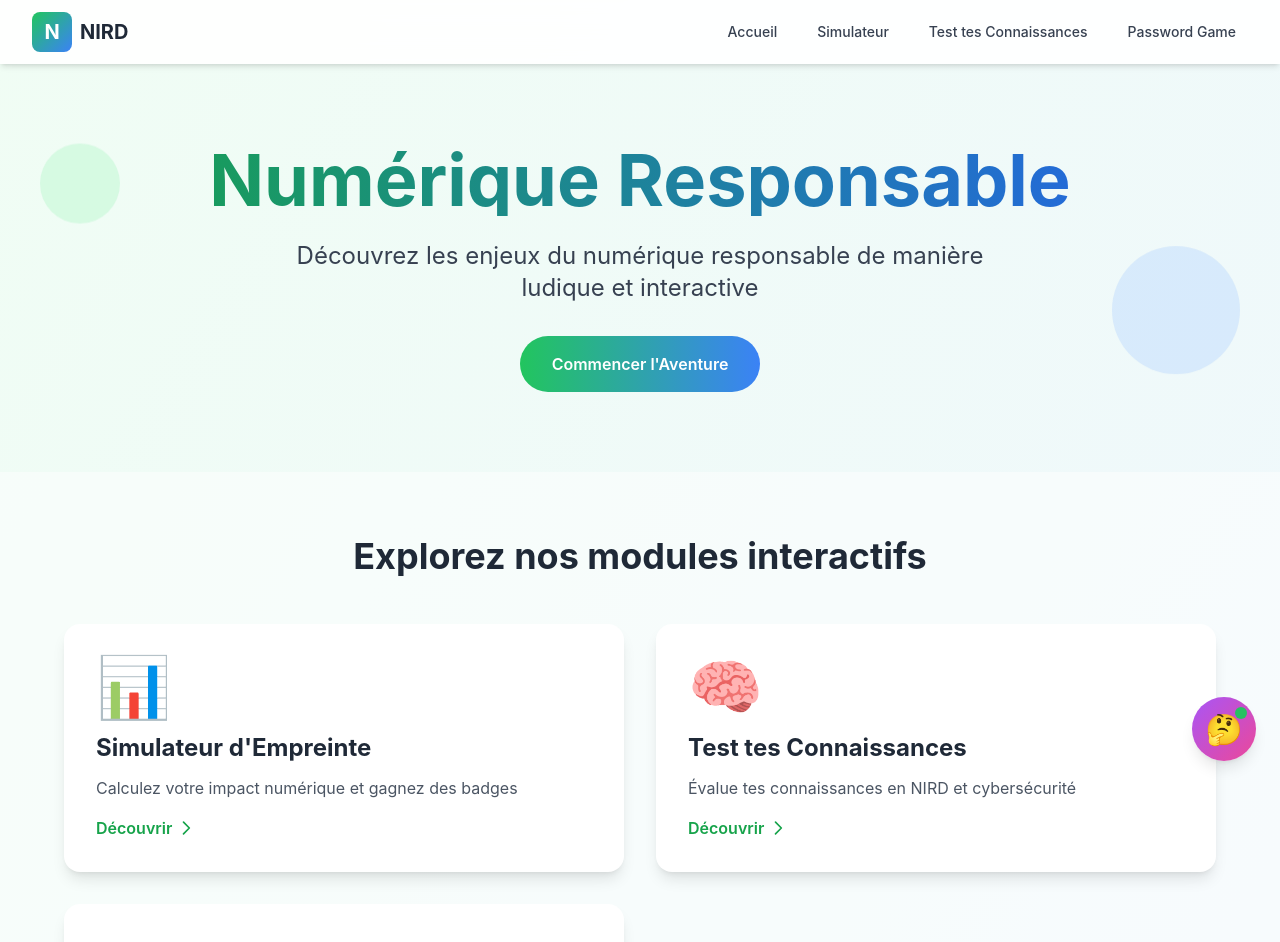
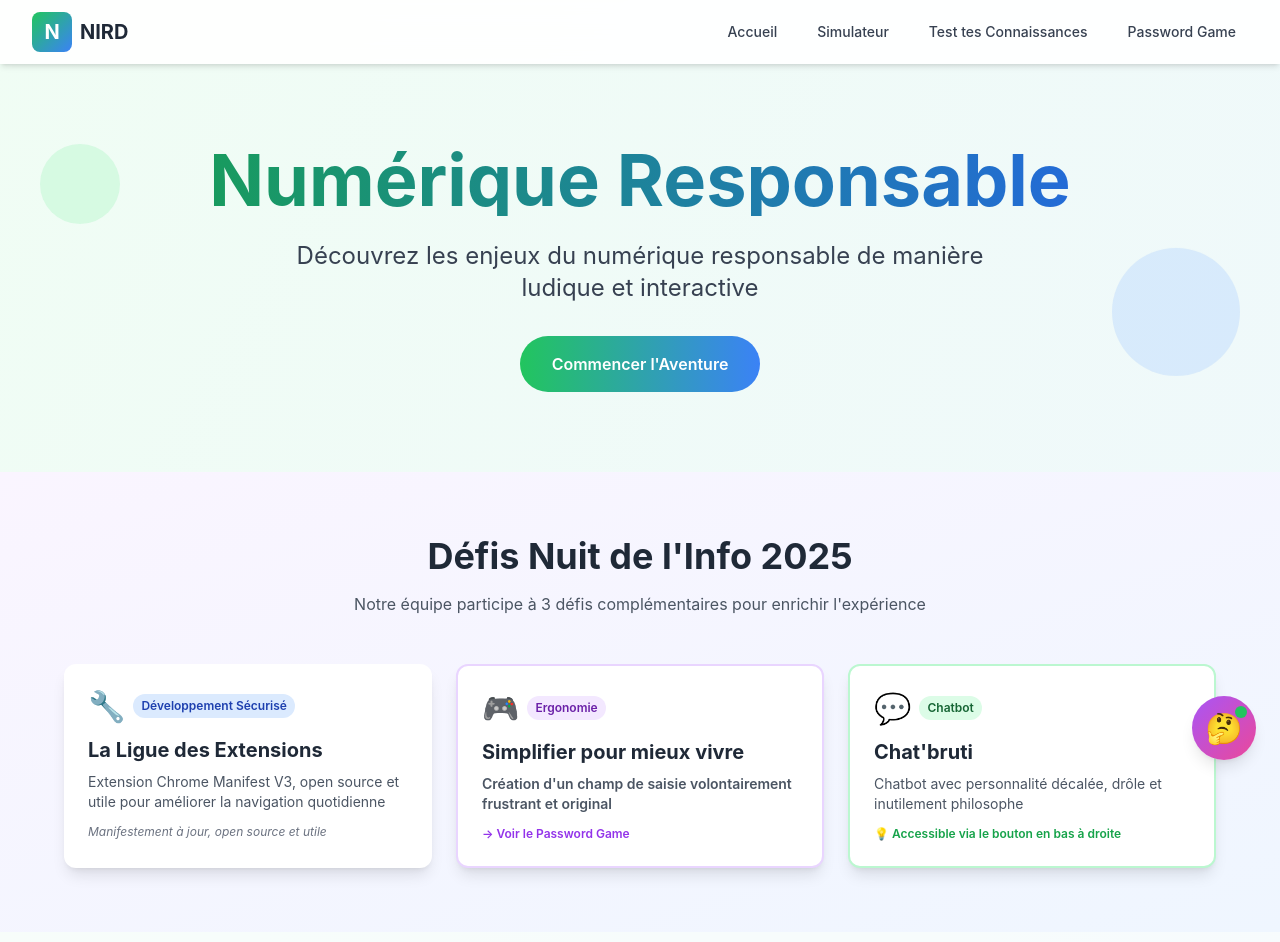
Before and after one commit to killianrms/NDI2025, a Next.js app: page / in a window 1280 px wide. Shown: the top 942 px of the page. Built offline with nearby package versions, Linux system fonts and the light colour scheme.

Commit message:
Feat : page accueil

```diff
--- a/app/page.tsx
+++ b/app/page.tsx
@@ -47,8 +47,87 @@
                 </div>
 
                 {/* Floating elements */}
-        <div className="absolute top-20 left-10 w-20 h-20 bg-green-200 rounded-full opacity-50 animate-float"></div>
-        <div className="absolute bottom-20 right-10 w-32 h-32 bg-blue-200 rounded-full opacity-50 animate-float" style={{ animationDelay: '1s' }}></div>
+                <div
+                    className="absolute top-20 left-10 w-20 h-20 bg-green-200 rounded-full opacity-50 animate-float"></div>
+                <div className="absolute bottom-20 right-10 w-32 h-32 bg-blue-200 rounded-full opacity-50 animate-float"
+                     style={{animationDelay: '1s'}}></div>
+            </section>
+
+            {/* Défis Section */}
+            <section className="py-16 px-4 bg-gradient-to-br from-purple-50 to-blue-50">
+                <div className="max-w-6xl mx-auto">
+                    <h2 className="text-4xl font-bold text-center mb-4 text-gray-800">
+                        Défis Nuit de l'Info 2025
+                    </h2>
+                    <p className="text-center text-gray-600 mb-12 max-w-2xl mx-auto">
+                        Notre équipe participe à 3 défis complémentaires pour enrichir l'expérience
+                    </p>
+
+                    <div className="grid md:grid-cols-3 gap-6">
+                        {/* Défi 1: La Ligue des Extensions */}
+                        <div className="bg-white rounded-xl shadow-lg p-6 hover:shadow-xl transition-shadow">
+                            <div className="flex items-center gap-2 mb-3">
+                                <span className="text-3xl">🔧</span>
+                                <div className="text-xs bg-blue-100 text-blue-800 px-2 py-1 rounded-full font-semibold">
+                                    Développement Sécurisé
+                                </div>
+                            </div>
+                            <h3 className="text-xl font-bold mb-2 text-gray-800">
+                                La Ligue des Extensions
+                            </h3>
+                            <p className="text-sm text-gray-600 mb-3">
+                                Extension Chrome Manifest V3, open source et utile pour améliorer la navigation
+                                quotidienne
+                            </p>
+                            <div className="text-xs text-gray-500 italic">
+                                Manifestement à jour, open source et utile
+                            </div>
+                        </div>
+
+                        {/* Défi 2: L'ergonomie */}
+                        <Link href="/password-game"
+                              className="text-xs text-purple-600 hover:text-purple-800 font-semibold">
+                            <div
+                                className="bg-white rounded-xl shadow-lg p-6 hover:shadow-xl transition-shadow border-2 border-purple-200">
+                                <div className="flex items-center gap-2 mb-3">
+                                    <span className="text-3xl">🎮</span>
+                                    <div
+                                        className="text-xs bg-purple-100 text-purple-800 px-2 py-1 rounded-full font-semibold">
+                                        Ergonomie
+                                    </div>
+                                </div>
+                                <h3 className="text-xl font-bold mb-2 text-gray-800">
+                                    Simplifier pour mieux vivre
+                                </h3>
+                                <p className="text-sm text-gray-600 mb-3">
+                                    Création d'un champ de saisie volontairement frustrant et original
+                                </p>
+                                → Voir le Password Game
+                            </div>
+                        </Link>
+
+                        {/* Défi 3: Chat'bruti */}
+                        <div
+                            className="bg-white rounded-xl shadow-lg p-6 hover:shadow-xl transition-shadow border-2 border-green-200">
+                            <div className="flex items-center gap-2 mb-3">
+                                <span className="text-3xl">💬</span>
+                                <div
+                                    className="text-xs bg-green-100 text-green-800 px-2 py-1 rounded-full font-semibold">
+                                    Chatbot
+                                </div>
+                            </div>
+                            <h3 className="text-xl font-bold mb-2 text-gray-800">
+                                Chat'bruti
+                            </h3>
+                            <p className="text-sm text-gray-600 mb-3">
+                                Chatbot avec personnalité décalée, drôle et inutilement philosophe
+                            </p>
+                            <div className="text-xs text-green-600 font-semibold">
+                                💡 Accessible via le bouton en bas à droite
+                            </div>
+                        </div>
+                    </div>
+                </div>
             </section>
 
             {/* Features Grid */}
@@ -63,17 +142,20 @@
                                 key={feature.href}
                                 href={feature.href}
                                 className="group relative overflow-hidden rounded-2xl bg-white p-8 shadow-lg hover:shadow-2xl transition-all transform hover:-translate-y-2"
-                style={{ animationDelay: `${index * 100}ms` }}
+                                style={{animationDelay: `${index * 100}ms`}}
                             >
-                <div className={`absolute inset-0 bg-gradient-to-br ${feature.color} opacity-0 group-hover:opacity-10 transition-opacity`}></div>
+                                <div
+                                    className={`absolute inset-0 bg-gradient-to-br ${feature.color} opacity-0 group-hover:opacity-10 transition-opacity`}></div>
                                 <div className="relative">
                                     <div className="text-6xl mb-4">{feature.icon}</div>
                                     <h3 className="text-2xl font-bold mb-3 text-gray-800">{feature.title}</h3>
                                     <p className="text-gray-600 mb-4">{feature.description}</p>
-                  <span className="inline-flex items-center text-green-600 font-semibold group-hover:gap-2 transition-all">
+                                    <span
+                                        className="inline-flex items-center text-green-600 font-semibold group-hover:gap-2 transition-all">
                     Découvrir
-                    <svg className="w-5 h-5 ml-1 group-hover:translate-x-1 transition-transform" fill="none" stroke="currentColor" viewBox="0 0 24 24">
-                      <path strokeLinecap="round" strokeLinejoin="round" strokeWidth={2} d="M9 5l7 7-7 7" />
+                    <svg className="w-5 h-5 ml-1 group-hover:translate-x-1 transition-transform" fill="none"
+                         stroke="currentColor" viewBox="0 0 24 24">
+                      <path strokeLinecap="round" strokeLinejoin="round" strokeWidth={2} d="M9 5l7 7-7 7"/>
                     </svg>
                   </span>
                                 </div>
```
Lines whose indentation alone changed are shown as unchanged.
